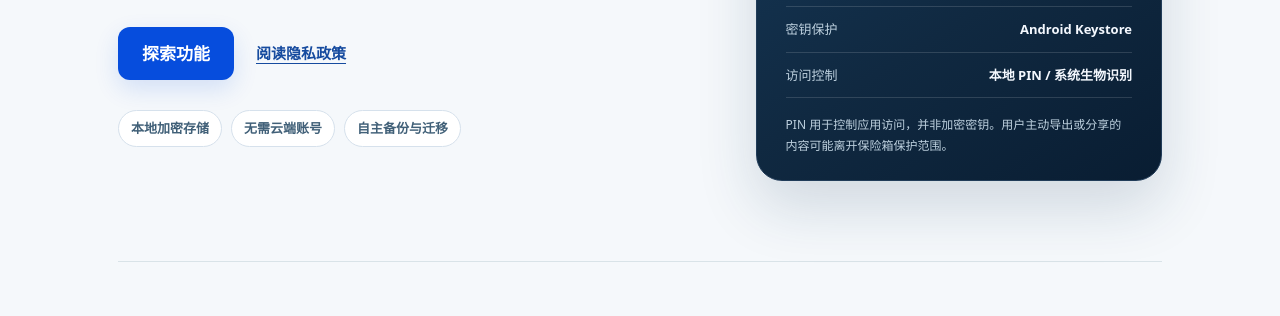
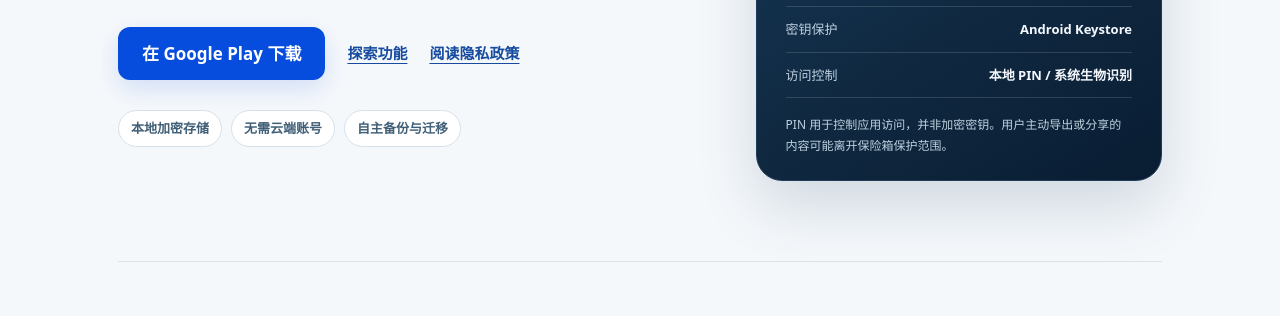
Before and after one commit to chiditw-ops/yonyva-public, a plain HTML site: page index.html in a window 1280 px wide. Shown: the part 484-800 px from the top of the page. Drawn offline with Linux system fonts and the light colour scheme.

Commit message:
Add verified Google Play download CTA to index.html

```diff
--- a/index.html
+++ b/index.html
@@ -30,7 +30,7 @@
 <p class="eyebrow">KO VAULT · ANDROID</p>
 <h1 id="hero-title">把重要资料整理好，<em>留在自己掌握之中。</em></h1>
 <p class="home-lead">文件、照片、卡证、密码、笔记与账目，在一处有序管理。Ko Vault 以设备本地保存为核心，提供加密存储、访问控制和自主备份。</p>
-<div class="home-hero-actions"><a class="button" href="#features">探索功能</a><a class="home-secondary-link" href="/kovault/privacy/">阅读隐私政策</a></div>
+<div class="home-hero-actions"><a class="button" href="https://play.google.com/store/apps/details?id=com.chidi.kovault" target="_blank" rel="noopener noreferrer">在 Google Play 下载</a><a class="home-secondary-link" href="#features">探索功能</a><a class="home-secondary-link" href="/kovault/privacy/">阅读隐私政策</a></div>
 <div class="home-tags"><span>本地加密存储</span><span>无需云端账号</span><span>自主备份与迁移</span></div>
 </div>
 <aside class="home-hero-proof" aria-label="安全设计">
```
